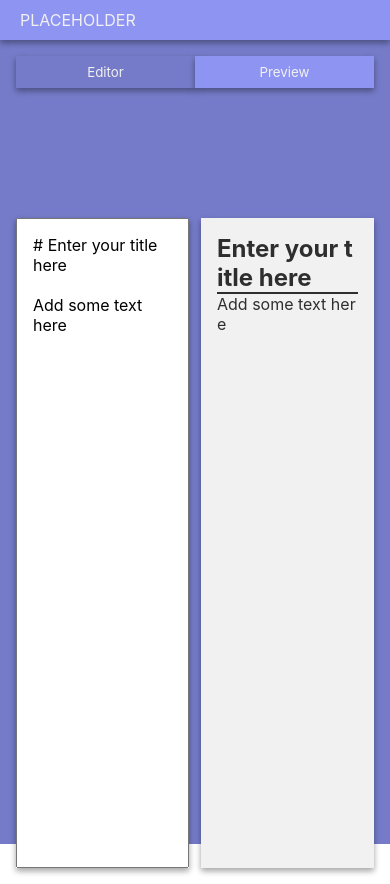
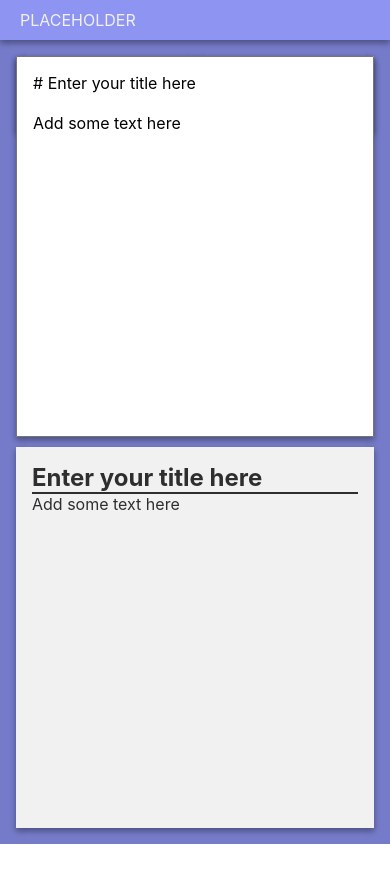
Before and after one commit to Roykovich/md-blog, a React (Create React App) app: page / in a window 390 px wide. After the commit the page ends 844 px from the top, so only its background shows below. Built offline with nearby package versions, Linux system fonts and the light colour scheme.

Commit message:
Add mobile support, responsive design basically

```diff
--- a/src/components/NewPost/NewPost.css
+++ b/src/components/NewPost/NewPost.css
@@ -1,11 +1,23 @@
 #editor {
   display: grid;
   grid-template-columns: repeat(2, 1fr);
-  grid-template-rows: 20% 1fr;
   grid-column-gap: 12px;
   grid-row-gap: 0px;
+  grid-template-areas:
+    "editor previewer"
+    "editor previewer";
 
-  width: 100vw;
-  height: 100vh;
-  padding: 1em;
+  width: 100%;
+  height: calc(100% - 2.5em);
+  padding: 1em 1em;
 }
+
+@media screen and (max-width: 767px) {
+  #editor {
+    grid-template-rows: 1fr 1fr;
+    grid-row-gap: 10px;
+    grid-template-areas:
+      "editor editor"
+      "previewer previewer";
+  }
+}
--- a/src/components/NewPost/Previewer.css
+++ b/src/components/NewPost/Previewer.css
@@ -1,5 +1,5 @@
 #previewer {
-  grid-area: 2 / 2 / 3 / 3;
+  grid-area: previewer;
 
   padding: 1em;
   background-color: #f1f1f1;
--- a/src/components/NewPost/Previewer.js
+++ b/src/components/NewPost/Previewer.js
@@ -1,10 +1,7 @@
 import { marked } from "marked";
 import "./Previewer.css";
 
-marked.setOptions({
-  breaks: true,
-  gfm: true,
-});
+marked.setOptions({ gfm: true, breaks: true });
 
 const renderer = new marked.Renderer();
 renderer.link = (href, title, text) => {
--- a/src/components/NewPost/TextEditor.css
+++ b/src/components/NewPost/TextEditor.css
@@ -1,5 +1,5 @@
 #text-editor {
-  grid-area: 2 / 1 / 3 / 2;
+  grid-area: editor;
   width: 100%;
   box-shadow: var(--box-shadow);
   font-family: sans-serif;
```
